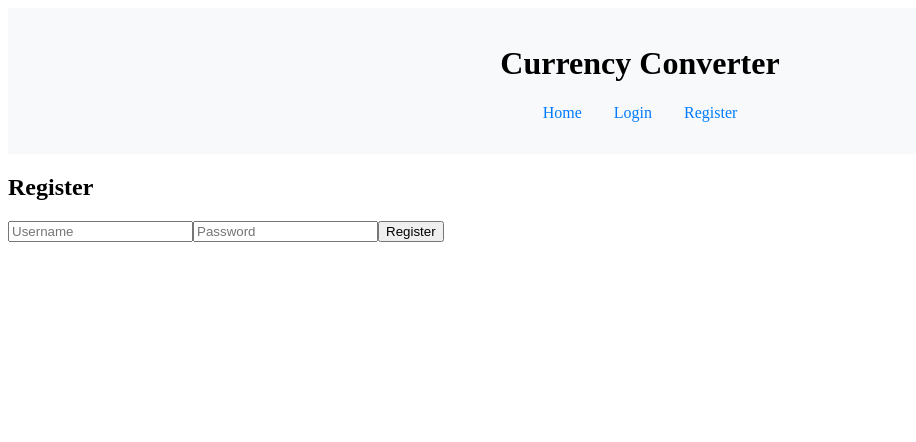
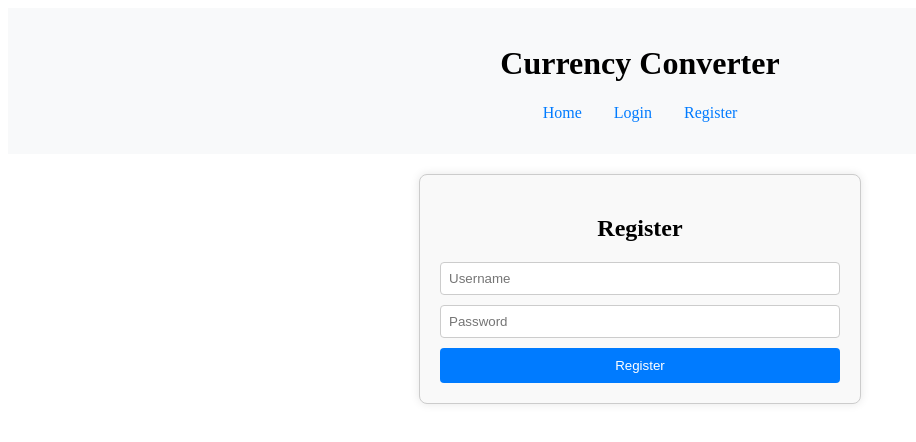
Before and after one commit to VKaramanis95/currency-converterApp, a Vue app in the folder frontend/: page /register in a window 1280 px wide. Shown: the top 442 px of the page, without its empty margins (0-916 px from the left). Built offline with nearby package versions, Linux system fonts and the light colour scheme.

Commit message:
login and register connection and ui wotking correct

```diff
--- a/frontend/src/components/Login.vue
+++ b/frontend/src/components/Login.vue
@@ -1,27 +1,91 @@
 <template>
-    <div>
+  <div class="login">
     <h2>Login</h2>
     <form @submit.prevent="login">
       <input v-model="username" placeholder="Username" required />
       <input v-model="password" type="password" placeholder="Password" required />
       <button type="submit">Login</button>
     </form>
+    <div v-if="error" class="error">{{ error }}</div> <!-- Display error messages -->
   </div>
 </template>
 
 <script>
+import axios from 'axios';
+
 export default {
-    name: 'LoginComponent', // Change to a multi-word name
+  name: 'LoginComponent', // Multi-word name
   data() {
     return {
       username: '',
       password: '',
+      error: null, // To store error messages
     };
   },
   methods: {
-      login() {
-        // Add your login logic here
+    async login() {
+      this.error = null; // Reset error before the request
+      try {
+        const response = await axios.post('http://localhost:5000/api/auth/login', {
+          username: this.username,
+          password: this.password,
+        });
+        const token = response.data.token; // Get the token from the response
+        localStorage.setItem('token', token); // Store the token in local storage
+        // Optionally, redirect the user or show a success message
+        alert('Login successful!'); // You can replace this with a better UI feedback
+      } catch (err) {
+        console.error(err); // Log the error for debugging
+        this.error = err.response ? err.response.data.message : 'Network Error'; // Handle errors gracefully
+      }
     },
   },
 };
 </script>
+
+<style scoped>
+.login {
+  max-width: 400px;
+  margin: 20px auto;
+  padding: 20px;
+  border: 1px solid #ccc;
+  border-radius: 8px;
+  box-shadow: 0 0 10px rgba(0, 0, 0, 0.1);
+  background-color: #f9f9f9;
+}
+
+h2 {
+  text-align: center;
+}
+
+form {
+  display: flex;
+  flex-direction: column;
+}
+
+input {
+  padding: 8px;
+  margin-bottom: 10px;
+  border: 1px solid #ccc;
+  border-radius: 4px;
+}
+
+button {
+  padding: 10px;
+  background-color: #007bff;
+  color: white;
+  border: none;
+  border-radius: 4px;
+  cursor: pointer;
+}
+
+button:hover {
+  background-color: #0056b3;
+}
+
+.error {
+  color: red;
+  text-align: center;
+  margin-top: 10px;
+}
+</style>
--- a/frontend/src/components/Register.vue
+++ b/frontend/src/components/Register.vue
@@ -1,27 +1,91 @@
 <template>
-    <div>
+  <div class="register">
     <h2>Register</h2>
     <form @submit.prevent="register">
       <input v-model="username" placeholder="Username" required />
       <input v-model="password" type="password" placeholder="Password" required />
       <button type="submit">Register</button>
     </form>
+    <div v-if="error" class="error">{{ error }}</div> <!-- Display error messages -->
   </div>
 </template>
 
 <script>
+import axios from 'axios';
+
 export default {
-    name: 'RegisterComponent', // Change to a multi-word name
+  name: 'RegisterComponent', // Multi-word name
   data() {
     return {
       username: '',
       password: '',
+      error: null, // To store error messages
     };
   },
   methods: {
-      register() {
-        // Add your registration logic here
+    async register() {
+      this.error = null; // Reset error before the request
+      try {
+        const response = await axios.post('http://localhost:5000/api/auth/register', {
+          username: this.username,
+          password: this.password,
+        });
+        const token = response.data.token; // Get the token from the response
+        localStorage.setItem('token', token); // Store the token in local storage
+        // Optionally, redirect the user or show a success message
+        alert('Registration successful!'); // You can replace this with a better UI feedback
+      } catch (err) {
+        console.error(err); // Log the error for debugging
+        this.error = err.response ? err.response.data.message : 'Network Error'; // Handle errors gracefully
+      }
     },
   },
 };
 </script>
+
+<style scoped>
+.register {
+  max-width: 400px;
+  margin: 20px auto;
+  padding: 20px;
+  border: 1px solid #ccc;
+  border-radius: 8px;
+  box-shadow: 0 0 10px rgba(0, 0, 0, 0.1);
+  background-color: #f9f9f9;
+}
+
+h2 {
+  text-align: center;
+}
+
+form {
+  display: flex;
+  flex-direction: column;
+}
+
+input {
+  padding: 8px;
+  margin-bottom: 10px;
+  border: 1px solid #ccc;
+  border-radius: 4px;
+}
+
+button {
+  padding: 10px;
+  background-color: #007bff;
+  color: white;
+  border: none;
+  border-radius: 4px;
+  cursor: pointer;
+}
+
+button:hover {
+  background-color: #0056b3;
+}
+
+.error {
+  color: red;
+  text-align: center;
+  margin-top: 10px;
+}
+</style>
```
Lines whose indentation alone changed are shown as unchanged.
